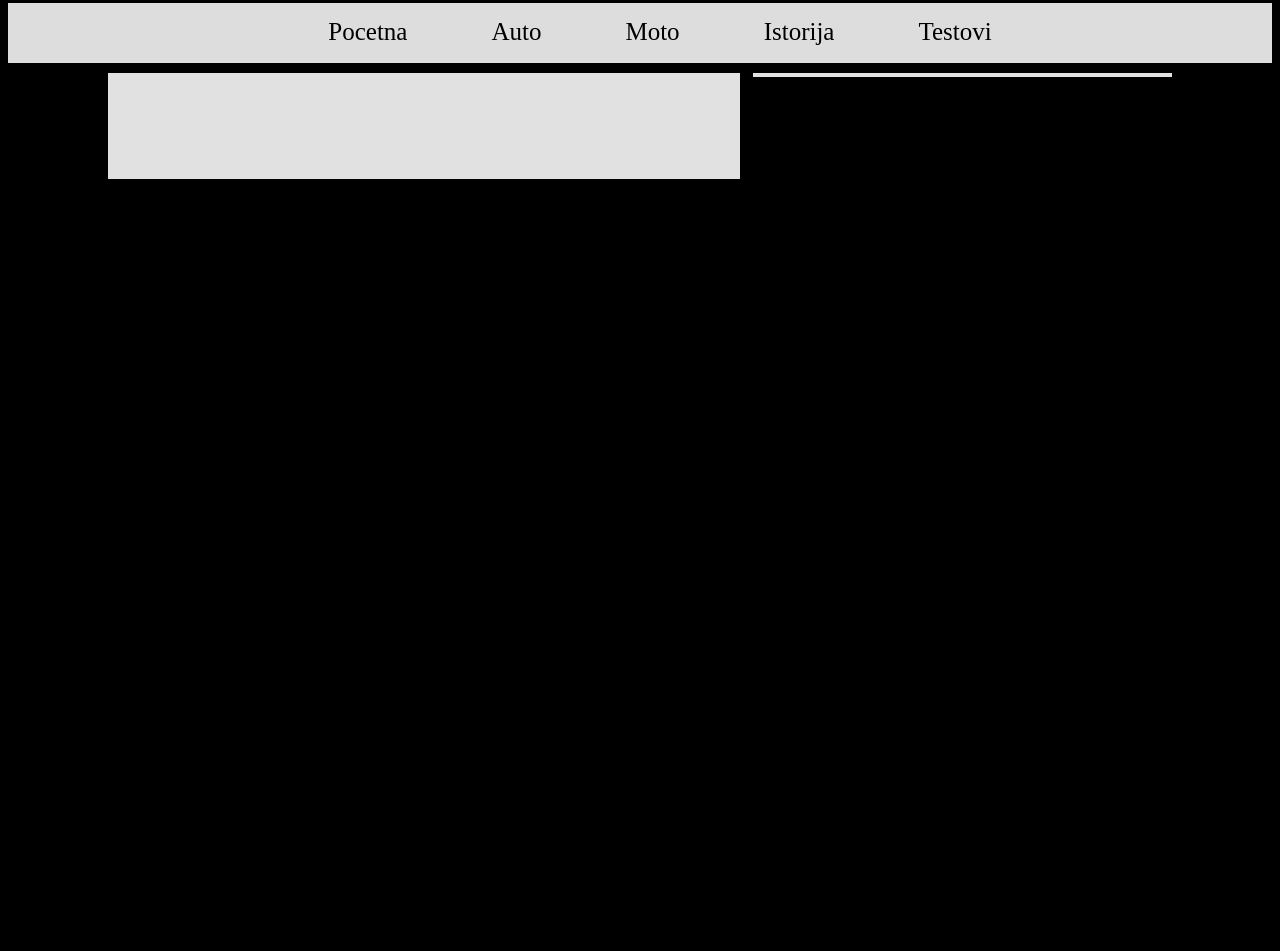
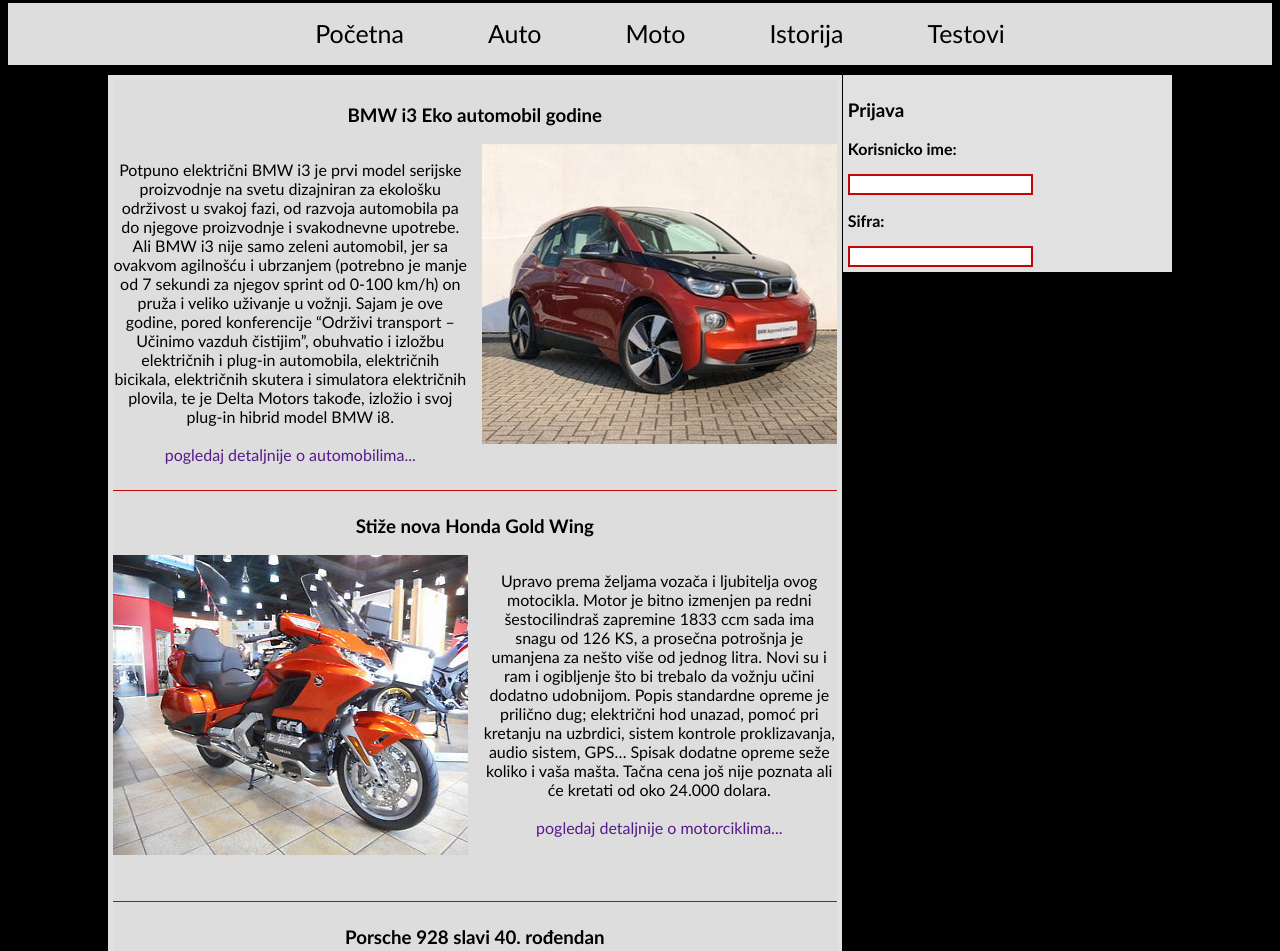
Before and after one commit to ukicaaa96/AutoMoto_Magazine-HTML-CSS-, a plain HTML site: page index.html in a window 1280 px wide. Shown: the part 309-1260 px from the top of the page. Before the commit the page ends 800 px from the top, so only its background shows below. Drawn offline with Linux system fonts and the light colour scheme.

Commit message:
treci commit

```diff
--- a/css/stil.css
+++ b/css/stil.css
@@ -3,7 +3,18 @@ body{
 }
 
 div{
-	background-color:#ddd:
+	background-color:#ddd;
+
+
+
+}
+
+a, p, h3 {
+	font-family: calibri;
+}
+a{
+	text-decoration: none;
+
 }
 .stranica{
 	margin-left:100px;
@@ -47,20 +58,68 @@ nav a{
 }
 
 a:hover{
-	border-bottom: 4px solid black;
+	border-bottom: 2px solid;
 	border-bottom-color: #C10808;
-	color: black;
+	color: #C10808;
+
 }
+input{
+	border: 2px solid;
+	border-color: #C10808;
+}
+
 #levi{
-	width: 59%;
+	padding:5px;
+	width: 68%;
 	float: left;
 	background-color:#e1e1e1;
-	padding:2px;
+
 }
 
 #desni{
+
+	padding:5px;
 	float:right;
-	width:39%;
+	width:30%;
 	background-color:#e1e1e1;
-	padding:2px;
+
 }
+
+.prvi, .drugi{
+	height:400px;
+	border-bottom: 1px solid #C10808;
+	padding-bottom:5px;
+	padding-top: 5px;
+}
+
+.prvi img{
+	float:right;
+
+	width:49%
+
+}
+.prvi h3{
+	text-align:center;
+}
+.prvi p{
+	float:left;
+	text-align:center;
+	width:49%
+}
+
+.drugi img{
+	float:left;
+	width:49%
+}
+.drugi h3{
+	text-align:center;
+}
+.drugi p{
+	float:right;
+	text-align:center;
+	width:49%
+}
+
+
+
+-------------------------------------------------------------------------------
--- a/index.html
+++ b/index.html
@@ -18,7 +18,7 @@
 	<nav>
 
 		<ul>
-			<li><a href="#">Pocetna</a></li>
+			<li><a href="#">Početna</a></li>
 			<li><a href="#">Auto</a></li>
 			<li><a href="#">Moto</a></li>
 			<li><a href="#">Istorija</a></li>
@@ -33,6 +33,13 @@
 
 
 	<div id="desni">
+	<h3>Prijava</h3>
+	<p><b>Korisnicko ime:</b></p>
+	<input></input>
+	<p><b>Sifra:</b></p>
+	<input></input>
+
+
 	</div>
 
 
@@ -41,22 +48,44 @@
 
 
 		<div class="prvi">
-		<p></p>
-		<img src="" height="" width="">
+		<h3>BMW i3 Eko automobil godine</h3>
+		<p>Potpuno električni BMW i3 je prvi model serijske proizvodnje na svetu dizajniran za ekološku održivost u svakoj fazi, od razvoja automobila pa do njegove proizvodnje i svakodnevne upotrebe.
+		Ali BMW i3 nije samo zeleni automobil, jer sa ovakvom agilnošću i ubrzanjem (potrebno je manje od 7 sekundi za njegov sprint od 0-100 km/h) on pruža i veliko uživanje u vožnji.
+		Sajam je ove godine, pored konferencije “Održivi transport – Učinimo vazduh čistijim”, obuhvatio i izložbu električnih i plug-in automobila, električnih bicikala, električnih skutera i simulatora električnih plovila, te je Delta Motors takođe, izložio i svoj plug-in hibrid model BMW i8.
+		<br><br><a href=""> pogledaj detaljnije o automobilima...</a></p>
+		<img src="slike/bmwi3.jpg" height="300" >
 		</div>
 
 
 		<div class="drugi">
-		<p></p>
-		<img src="" height="" width="">
+		<h3>Stiže nova Honda Gold Wing</h3>
+		<p>Upravo prema željama vozača i ljubitelja ovog motocikla.
+		Motor je bitno izmenjen pa redni šestocilindraš zapremine 1833 ccm sada ima snagu od 126 KS, a prosečna potrošnja je umanjena za nešto više od jednog litra. Novi su i ram i ogibljenje što bi trebalo da vožnju učini dodatno udobnijom.
+		Popis standardne opreme je prilično dug; električni hod unazad, pomoć pri kretanju na uzbrdici, sistem kontrole proklizavanja, audio sistem, GPS… Spisak dodatne opreme seže koliko i vaša mašta. Tačna cena još nije poznata ali će kretati od oko 24.000 dolara.
+		<br><br><a href=""> pogledaj detaljnije o motorciklima...</a></p>
+		<img src="slike/honda.jpg" height="300" >
 		</div>
 
 
-		<div class="treci">
-		<p></p>
-		<img src="" height="" width="">
+			<div class="prvi">
+		<h3>Porsche 928 slavi 40. rođendan</h3>
+		<p>Porsche 928 nikada nije dostigao slavu modela 911 ali je, nesumnjivo, jedan od najznačajnijih modela štutgartske fabrike. Zamišljen kao luksuzni Grand Tourer, Porsche 928 bio je jedinstven po svojoj pojavi i performansama.
+		U to vreme, malo automobila se moglo smatrati konkurentima devetstodvadesetmosmici. Veliki snažni V8 motor i 2+2 sedišta, bili su samo delić ukupne atmosfere koju je auto formirao.
+		V8 motor je smešten napred, a tokom skoro dve decenije proizvodnje samo je dobijao na zapremini i snazi – od 4,5 litre sve do 5,4, koliko je imao model iz 1995. kada je prekinuta proizvodnja.
+		Ukupno ih je prodato preko 60.000 primeraka, uglavnom standardnih 928-ica. Naravno, među njima je bilo verzija S4 i S1, odnosno S2.
+		<br><br><a href=""> pogledaj detaljnije istoriju o automobilima i motorciklima...</a></p>
+		<img src="slike/porse.jpg" height="300" >
 		</div>
 
+		<div class="drugi">
+		<h3>TEST: Volkswagen Passat 2,0 TDI Comfortline</h3>
+		<p>Jedna od najčuvenijih limuzina srednje klase ponovo se našla na testu Auto magazina. Razlog za to su akcijske cene, po kojima „pasat“ može da se kupi već 20.990 evra za keš
+		SUV modeli su odavno postali dominantniji u odnosu na limuzine srednje klase. Zbog toga se one mogu prebrojati na prste obe ruke, bar kada je Evropa u pitanju. Naravno, ovde ne pričamo o premijum segmentu.
+		Najnovija generacija Volkswagen Passata (B8) je već više od tri godine prisutna na tržištu. Za to vreme, Porše SCG je uspeo da obezbedi zaista zanimljivu ponudu, i to u vidu Passata sa Classic paketom opreme.
+		Reč je o neredizajniranoj verziji koja je bogatija od nekadašnjeg osnovnog Trendline, ali je za nijansu siromašniji u odnosu na srednji, Comfortline.
+		<br><br><a href=""> pogledaj sve automobile koji su testirani...</a></p>
+		<img src="slike/pasat.jpg" height="300" >
+		</div>
 
 	</div>
 
```
Also changed, not shown: slike/audia4.jpg (added), slike/bmwi3.jpg (added), slike/honda.jpg (added), slike/pasat.jpg (added), slike/porse.jpg (added).
